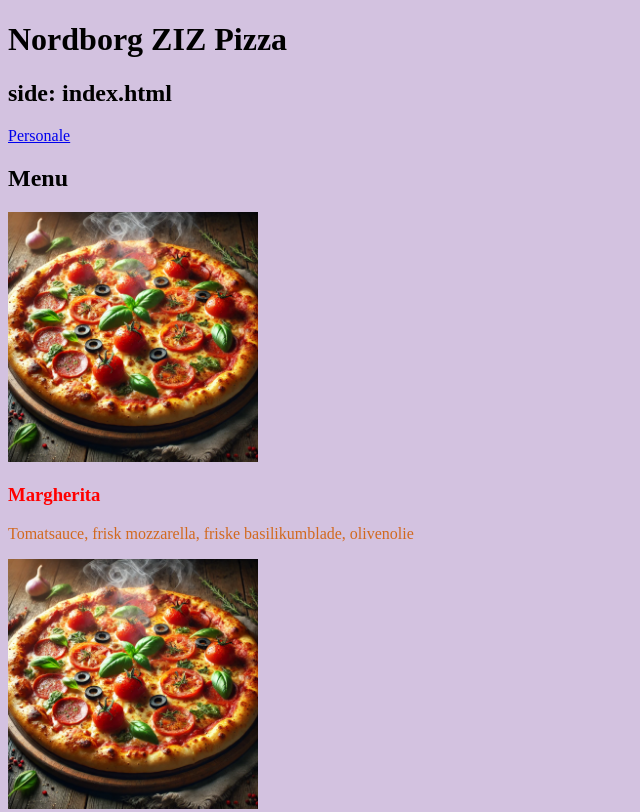
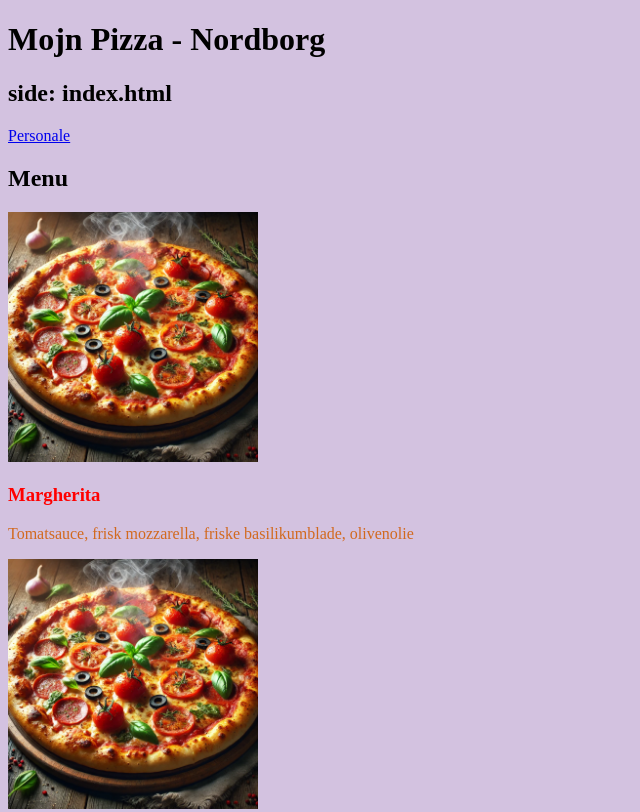
Before and after one commit to Sofienholm/E24C-first-semester, a plain HTML site: page pizza/index.html in a window 1280 px wide. Shown: the top 812 px of the page, without its empty margins (0-640 px from the left). Drawn offline with Linux system fonts and the light colour scheme.

Commit message:
h1 ændret lidt

```diff
--- a/pizza/index.html
+++ b/pizza/index.html
@@ -11,7 +11,7 @@
 
   <!-- kommentar: her er sitets logo og overskrift -->
   <header>
-    <h1>Nordborg ZIZ Pizza</h1>
+    <h1>Mojn Pizza - Nordborg</h1>
     <h2>side: index.html</h2>
   </header>
   <nav>
```
